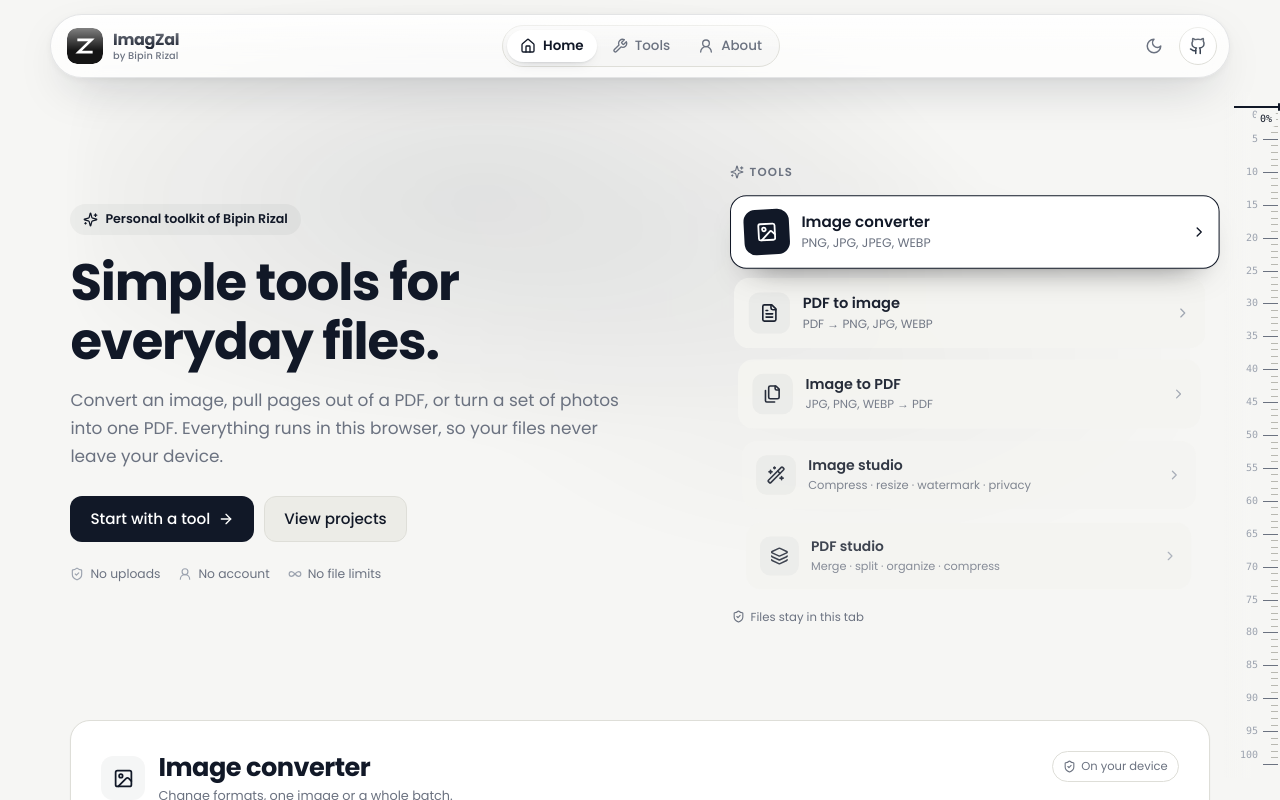
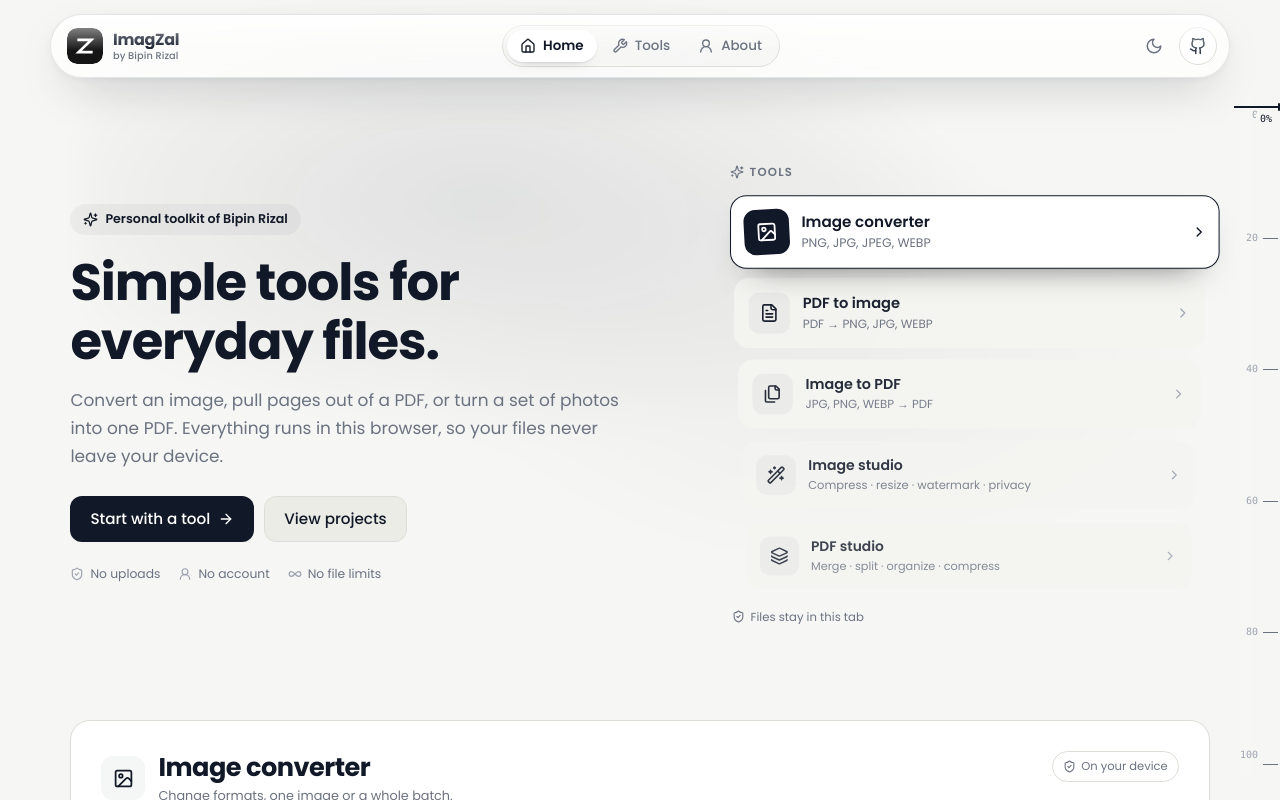
Before and after one commit to Bipin223/ImagZal, a React (Vite) app: page / in a window 1280 px wide. Shown: the top 800 px of the page. Built offline with nearby package versions, Linux system fonts and the light colour scheme.

Commit message:
Simplify the scroll ruler to 20 percent marks

```diff
--- a/src/components/ScrollRuler.tsx
+++ b/src/components/ScrollRuler.tsx
@@ -1,7 +1,7 @@
 import { useEffect, useRef, useState } from 'react';
 import type { KeyboardEvent, PointerEvent } from 'react';
 
-const TICKS = Array.from({ length: 101 }, (_, index) => index);
+const TICKS = [0, 20, 40, 60, 80, 100];
 
 function maxScroll(): number {
   return Math.max(0, document.documentElement.scrollHeight - window.innerHeight);
@@ -119,19 +119,16 @@ export function ScrollRuler() {
       onKeyDown={handleKeyDown}
     >
       <div ref={trackRef} className="ruler-track">
-        {TICKS.map((tick) => {
-          const major = tick % 5 === 0;
-          return (
+        {TICKS.map((tick) => (
           <span
             key={tick}
-              className={`ruler-tick${major ? ' ruler-major' : ''}`}
+            className="ruler-tick ruler-major"
             style={{ top: `${tick}%` }}
             aria-hidden="true"
           >
-              {major && <span>{tick}</span>}
+            <span>{tick}</span>
           </span>
-          );
-        })}
+        ))}
 
         <span
           className={`ruler-marker${progress > 0.93 ? ' is-near-end' : ''}`}
```
Lines whose indentation alone changed are shown as unchanged.
